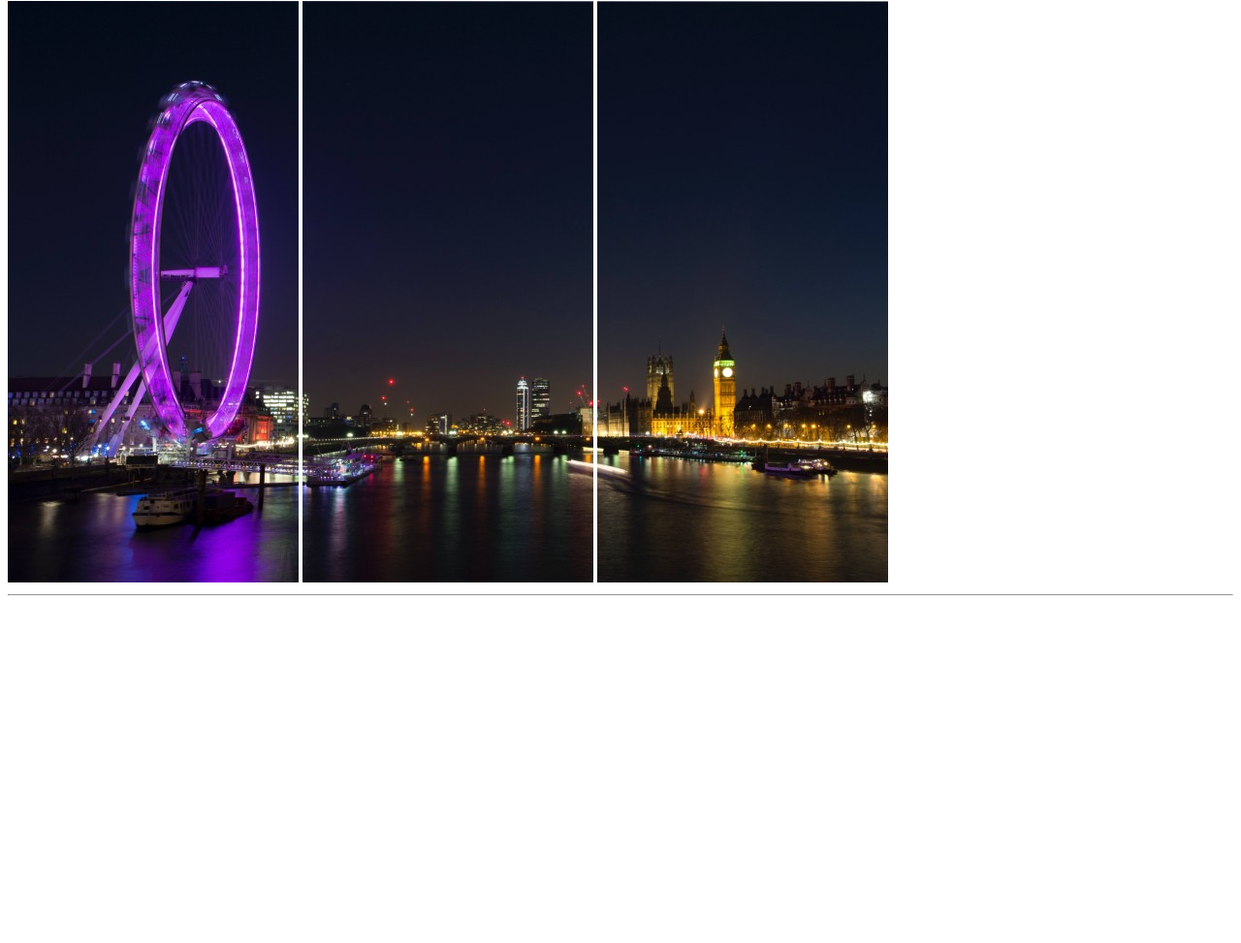
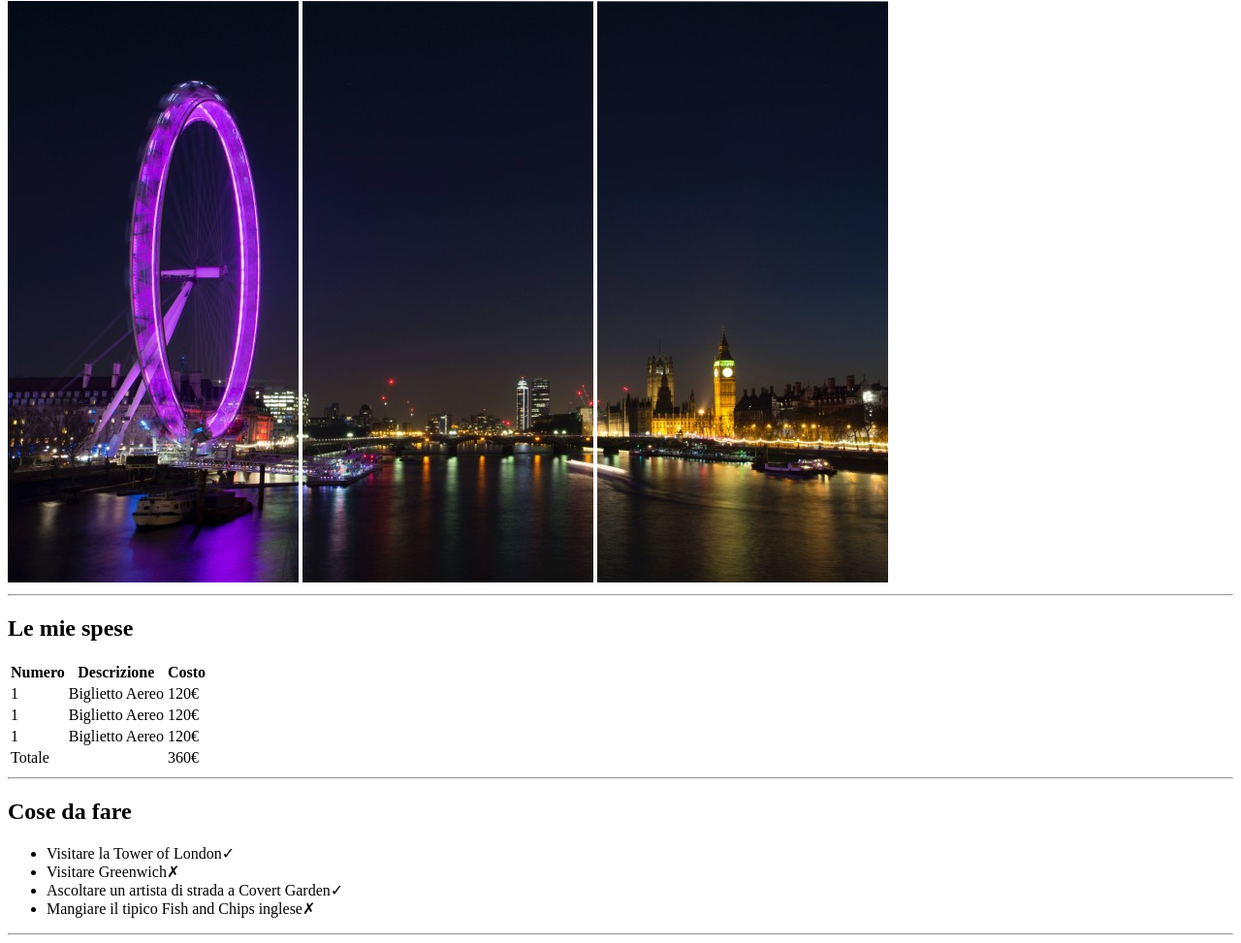
Before and after one commit to VincenzoDePetris/html-london-trip, a plain HTML site: page index.html in a window 1280 px wide. Shown: the part 79-1052 px from the top of the page at 97% size. Before the commit the page ends 800 px from the top, so only its background shows below. Drawn offline with Linux system fonts and the light colour scheme.

Commit message:
aggiunta body

```diff
--- a/index.html
+++ b/index.html
@@ -15,7 +15,48 @@
        <hr>
     </header>
     <body>
-
+        <h2>Le mie spese</h2>
+        <div>
+          <table>
+            <thead>
+                <tr>
+                    <th>Numero</th>
+                    <th>Descrizione</th>
+                    <th>Costo</th>
+                </tr>
+            </thead>
+            <tbody>
+                <tr>
+                    <td>1</td>
+                    <td>Biglietto Aereo</td>
+                    <td>120&euro;</td>
+                </tr>
+                <tr>
+                    <td>1</td>
+                    <td>Biglietto Aereo</td>
+                    <td>120&euro;</td>
+                </tr>
+                <tr>
+                    <td>1</td>
+                    <td>Biglietto Aereo</td>
+                    <td>120&euro;</td>
+                </tr>
+            </tbody>
+            <tfoot>
+                <td colspan="2">Totale</td>
+                <td>360&euro;</td>
+            </tfoot>
+          </table>
+        </div>
+        <hr>
+        <h2>Cose da fare</h2>
+        <ul>
+            <li>Visitare la Tower of London&check;</li>
+            <li>Visitare Greenwich&cross;</li>
+            <li>Ascoltare un artista di strada a Covert Garden&check;</li>
+            <li>Mangiare il tipico Fish and Chips inglese&cross;</li>
+        </ul>
+        <hr>
     </body>
     <footer>
 
```
